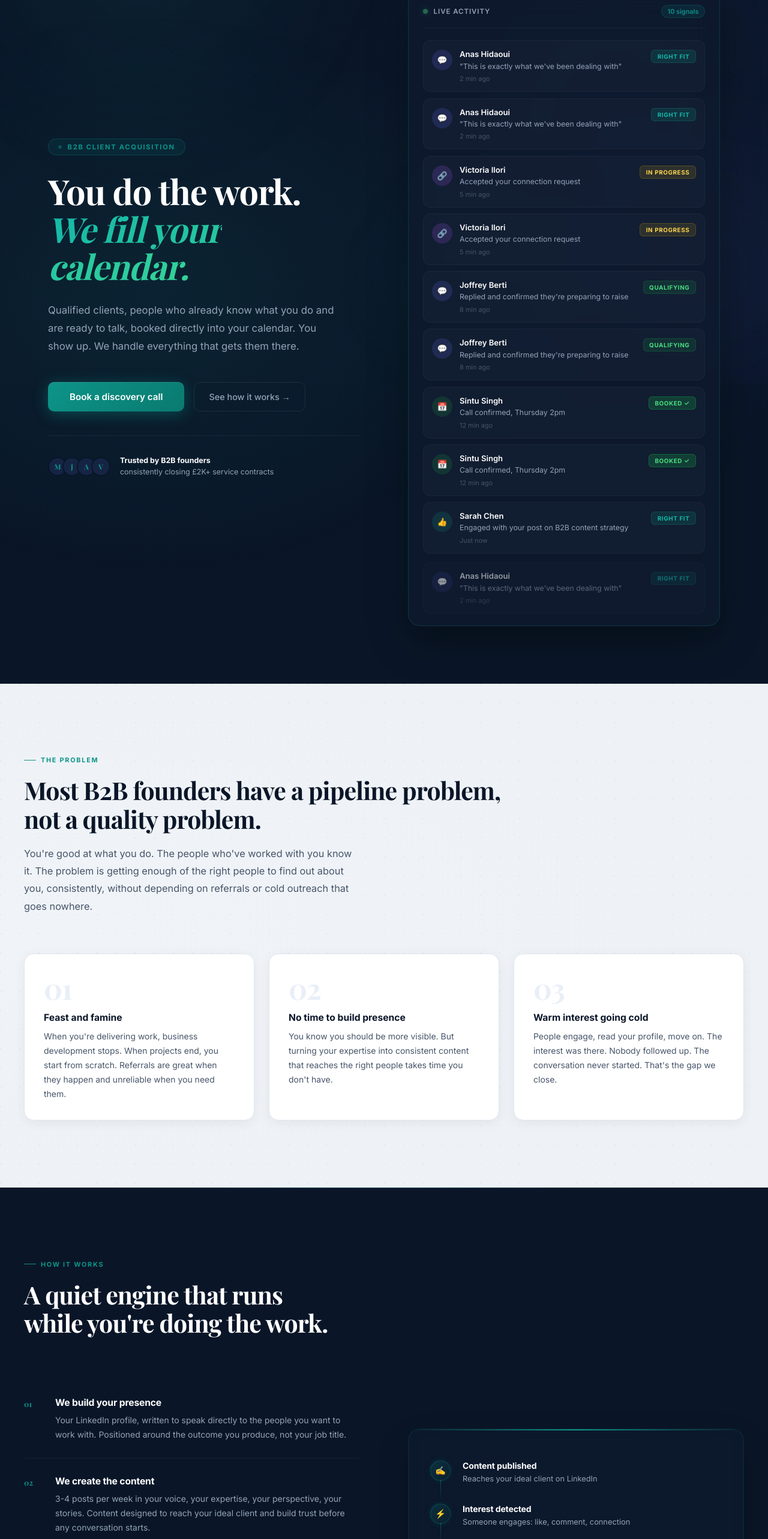
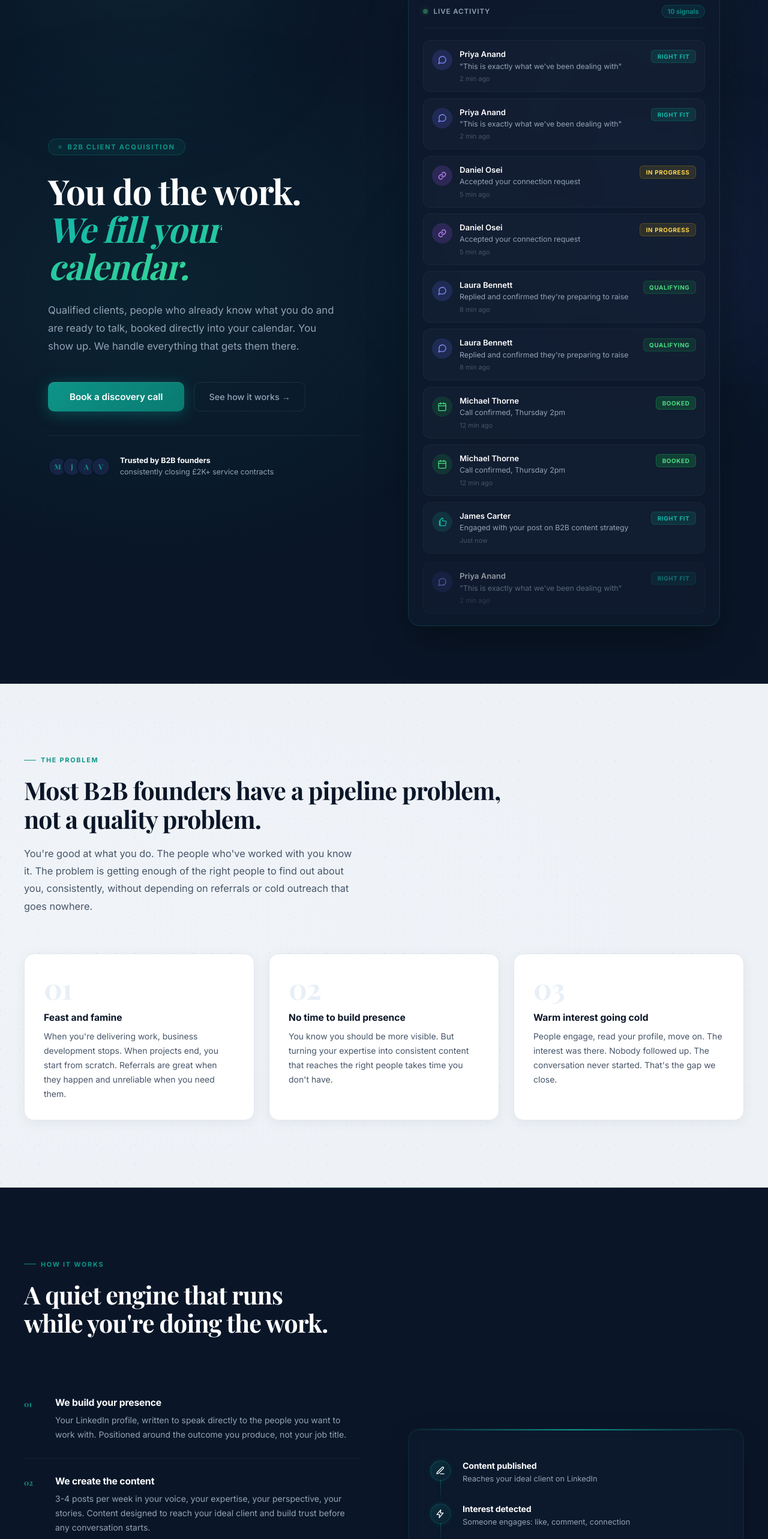
Before and after one commit to TobiWilliams001/Elitehands-Outbound, a React (Vite) app: page / in a window 1280 px wide. Shown: the part 161-2727 px from the top of the page at 60% size. Built offline with nearby package versions, Linux system fonts and the light colour scheme; a web font is replaced by a local one.

Commit message:
feat(icons): replace emoji icons with SVG line icons, simplify signal names
Adds a shared icons.tsx with minimal stroke icons and swaps them into
SignalPanel and HowItWorks in place of emoji. Also replaces the sample
names in the live activity feed.

```diff
--- a/src/components/HowItWorks.tsx
+++ b/src/components/HowItWorks.tsx
@@ -1,4 +1,5 @@
 import { useScrollReveal } from '../hooks/useScrollReveal';
+import { IconPen, IconZap, IconSearch, IconComment, IconCalendar } from './icons';
 
 const steps = [
   {
@@ -24,11 +25,11 @@ const steps = [
 ];
 
 const pipeline = [
-  { icon: '✍', label: 'Content published',    desc: 'Reaches your ideal client on LinkedIn'                        },
-  { icon: '⚡', label: 'Interest detected',    desc: 'Someone engages: like, comment, connection'                   },
-  { icon: '🔍', label: 'Right fit confirmed',  desc: 'We check they match who you actually work with'               },
-  { icon: '💬', label: 'Conversation started', desc: 'Personalised message, natural back-and-forth, qualified'      },
-  { icon: '📅', label: 'Call confirmed',       desc: 'Booking link sent. Calendar updated. You\'re notified.'       },
+  { Icon: IconPen,     label: 'Content published',    desc: 'Reaches your ideal client on LinkedIn'                   },
+  { Icon: IconZap,     label: 'Interest detected',    desc: 'Someone engages: like, comment, connection'              },
+  { Icon: IconSearch,  label: 'Right fit confirmed',  desc: 'We check they match who you actually work with'          },
+  { Icon: IconComment, label: 'Conversation started', desc: 'Personalised message, natural back-and-forth, qualified' },
+  { Icon: IconCalendar, label: 'Call confirmed',      desc: 'Booking link sent. Calendar updated. You\'re notified.'  },
 ];
 
 export const HowItWorks = () => {
@@ -64,7 +65,7 @@ export const HowItWorks = () => {
           <div className="how-visual reveal reveal-delay-2">
             {pipeline.map((node, i) => (
               <div className="pipe-node" key={i}>
-                <div className="pipe-icon">{node.icon}</div>
+                <div className="pipe-icon"><node.Icon /></div>
                 <div>
                   <div className="pipe-label">{node.label}</div>
                   <p className="pipe-desc">{node.desc}</p>
--- a/src/components/SignalPanel.tsx
+++ b/src/components/SignalPanel.tsx
@@ -1,8 +1,8 @@
 import { useEffect, useRef, useState } from 'react';
+import { IconLike, IconComment, IconConnect, IconCalendar } from './icons';
 
 interface Signal {
   id: string;
-  icon: string;
   type: 'like' | 'comment' | 'connect' | 'book';
   name: string;
   desc: string;
@@ -12,18 +12,18 @@ interface Signal {
 }
 
 const TEMPLATES = [
-  { icon: '👍', type: 'like'    as const, name: 'Sarah Chen',     desc: 'Engaged with your post on B2B content strategy',   badge: 'Right fit',  cls: 'icp',    time: 'Just now'    },
-  { icon: '💬', type: 'comment' as const, name: 'Anas Hidaoui',   desc: '"This is exactly what we\'ve been dealing with"',  badge: 'Right fit',  cls: 'icp',    time: '2 min ago'   },
-  { icon: '🔗', type: 'connect' as const, name: 'Victoria Ilori', desc: 'Accepted your connection request',                  badge: 'In progress', cls: 'review', time: '5 min ago'   },
-  { icon: '💬', type: 'comment' as const, name: 'Joffrey Berti',  desc: "Replied and confirmed they're preparing to raise", badge: 'Qualifying', cls: 'qual',   time: '8 min ago'   },
-  { icon: '📅', type: 'book'    as const, name: 'Sintu Singh',    desc: 'Call confirmed, Thursday 2pm',                    badge: 'Booked ✓',   cls: 'booked', time: '12 min ago'  },
+  { type: 'like'    as const, name: 'James Carter',   desc: 'Engaged with your post on B2B content strategy',   badge: 'Right fit',   cls: 'icp',    time: 'Just now'    },
+  { type: 'comment' as const, name: 'Priya Anand',     desc: '"This is exactly what we\'ve been dealing with"',  badge: 'Right fit',   cls: 'icp',    time: '2 min ago'   },
+  { type: 'connect' as const, name: 'Daniel Osei',     desc: 'Accepted your connection request',                  badge: 'In progress', cls: 'review', time: '5 min ago'   },
+  { type: 'comment' as const, name: 'Laura Bennett',   desc: "Replied and confirmed they're preparing to raise", badge: 'Qualifying',  cls: 'qual',   time: '8 min ago'   },
+  { type: 'book'    as const, name: 'Michael Thorne',  desc: 'Call confirmed, Thursday 2pm',                     badge: 'Booked',      cls: 'booked', time: '12 min ago'  },
 ];
 
-const ICON_STYLES: Record<string, { bg: string; color: string }> = {
-  like:    { bg: 'rgba(13,148,136,0.18)',  color: '#14B8A8' },
-  comment: { bg: 'rgba(99,102,241,0.18)',  color: '#818CF8' },
-  connect: { bg: 'rgba(168,85,247,0.18)',  color: '#C084FC' },
-  book:    { bg: 'rgba(22,163,74,0.18)',   color: '#4ADE80' },
+const ICON_STYLES: Record<string, { bg: string; color: string; Icon: typeof IconLike }> = {
+  like:    { bg: 'rgba(13,148,136,0.18)',  color: '#14B8A8', Icon: IconLike },
+  comment: { bg: 'rgba(99,102,241,0.18)',  color: '#818CF8', Icon: IconComment },
+  connect: { bg: 'rgba(168,85,247,0.18)',  color: '#C084FC', Icon: IconConnect },
+  book:    { bg: 'rgba(22,163,74,0.18)',   color: '#4ADE80', Icon: IconCalendar },
 };
 
 let uid = 0;
@@ -65,6 +65,7 @@ export const SignalPanel = () => {
       <div className="signal-feed">
         {items.map((item, i) => {
           const style = ICON_STYLES[item.type];
+          const Icon = style.Icon;
           return (
             <div
               key={item.id}
@@ -75,7 +76,7 @@ export const SignalPanel = () => {
                 className="signal-icon"
                 style={{ background: style.bg, color: style.color }}
               >
-                {item.icon}
+                <Icon />
               </div>
               <div className="signal-body">
                 <div className="signal-name">{item.name}</div>
--- /dev/null
+++ b/src/components/icons.tsx
@@ -0,0 +1,57 @@
+const base = {
+  width: 16,
+  height: 16,
+  viewBox: '0 0 24 24',
+  fill: 'none',
+  stroke: 'currentColor',
+  strokeWidth: 2,
+  strokeLinecap: 'round' as const,
+  strokeLinejoin: 'round' as const,
+};
+
+export const IconLike = () => (
+  <svg {...base}>
+    <path d="M7 10v11" />
+    <path d="M14 4l-1 6h7a2 2 0 0 1 2 2.4l-1.6 8A2 2 0 0 1 18.4 22H7a2 2 0 0 1-2-2V11a2 2 0 0 1 .5-1.3L11 3a2 2 0 0 1 3 1z" />
+  </svg>
+);
+
+export const IconComment = () => (
+  <svg {...base}>
+    <path d="M21 11.5a8.4 8.4 0 0 1-.9 3.8 8.5 8.5 0 0 1-7.6 4.7 8.4 8.4 0 0 1-3.8-.9L3 21l1.9-5.7a8.4 8.4 0 0 1-.9-3.8 8.5 8.5 0 0 1 4.7-7.6 8.4 8.4 0 0 1 3.8-.9h.5a8.48 8.48 0 0 1 8 8v.5z" />
+  </svg>
+);
+
+export const IconConnect = () => (
+  <svg {...base}>
+    <path d="M10 13a5 5 0 0 0 7.5.5l2-2a5 5 0 0 0-7-7l-1.2 1.2" />
+    <path d="M14 11a5 5 0 0 0-7.5-.5l-2 2a5 5 0 0 0 7 7l1.2-1.2" />
+  </svg>
+);
+
+export const IconCalendar = () => (
+  <svg {...base}>
+    <rect x="3" y="4" width="18" height="18" rx="2" />
+    <path d="M16 2v4M8 2v4M3 10h18" />
+  </svg>
+);
+
+export const IconPen = () => (
+  <svg {...base}>
+    <path d="M12 20h9" />
+    <path d="M16.5 3.5a2.1 2.1 0 0 1 3 3L7 19l-4 1 1-4z" />
+  </svg>
+);
+
+export const IconZap = () => (
+  <svg {...base}>
+    <path d="M13 2 3 14h7l-1 8 10-12h-7z" />
+  </svg>
+);
+
+export const IconSearch = () => (
+  <svg {...base}>
+    <circle cx="11" cy="11" r="7" />
+    <path d="M21 21l-4.3-4.3" />
+  </svg>
+);
```
